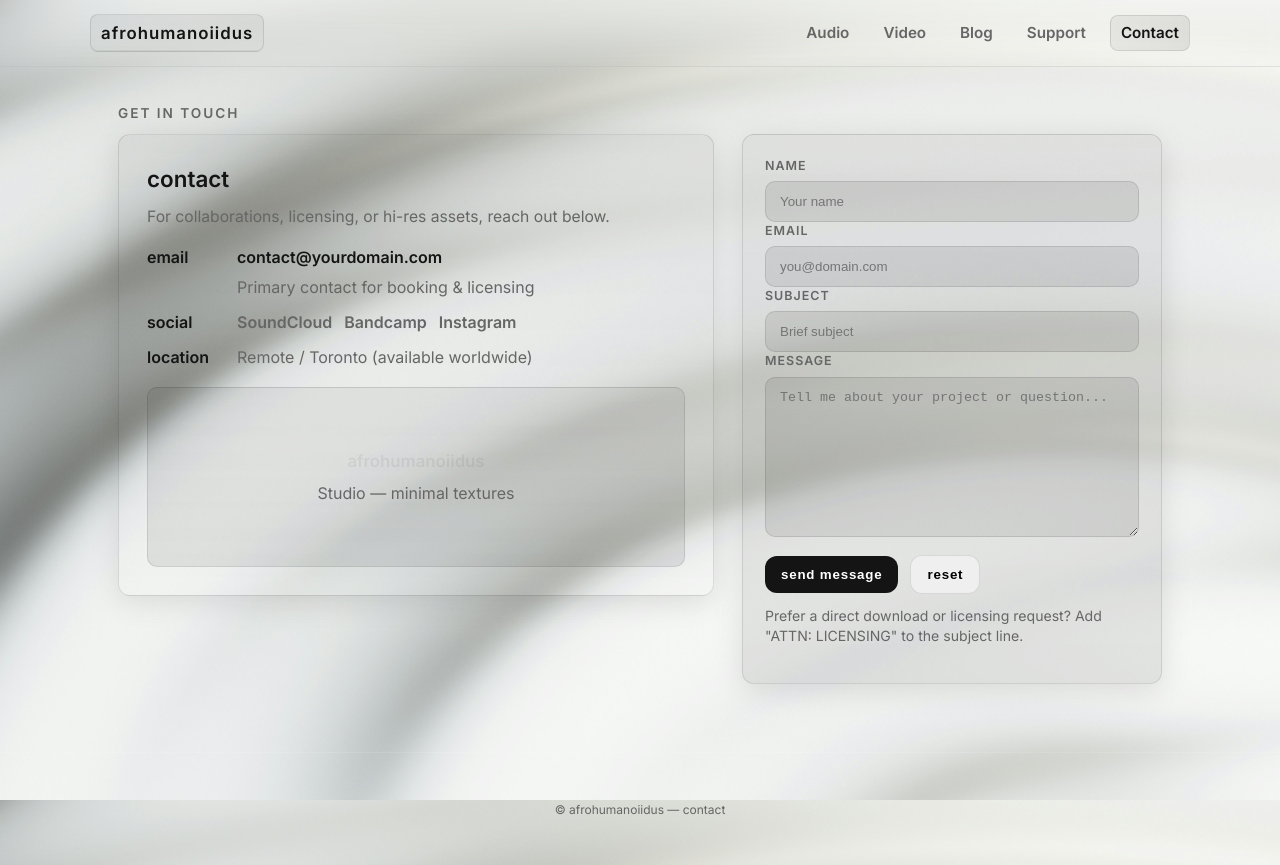
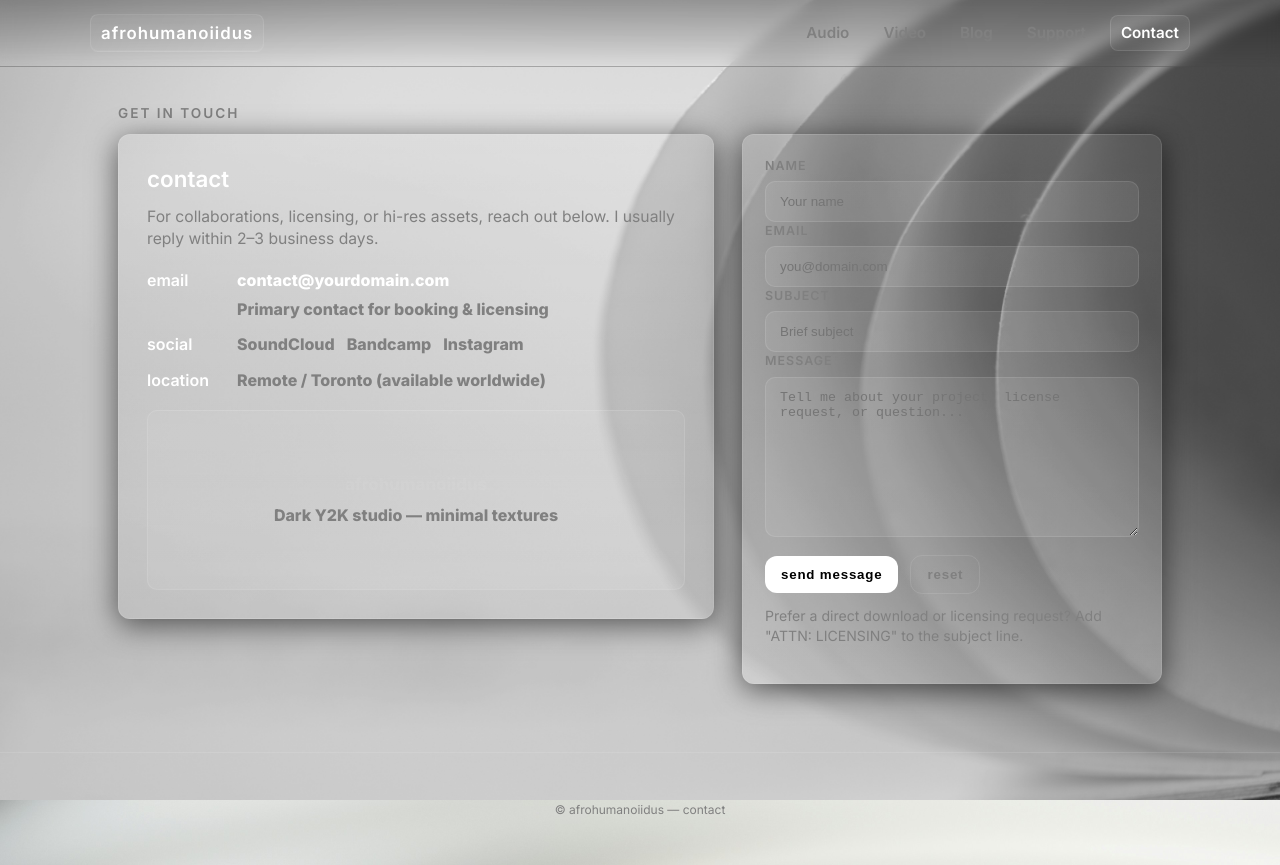
Before and after one commit to tajpol/afrohumanoiidus, a plain HTML site: page contact.html in a window 1280 px wide. Drawn offline with Linux system fonts and the light colour scheme; files whose address does not match are found by name.

Commit message:
Update contact.html

```diff
--- a/contact.html
+++ b/contact.html
@@ -1,24 +1,24 @@
 <!doctype html>
 <html lang="en">
 <head>
+  <meta charset="utf-8" />
+  <meta name="viewport" content="width=device-width,initial-scale=1" />
+  <title>afrohumanoiidus — Contact</title>
 
-  <meta charset="utf-8"/>
-  <meta name="viewport" content="width=device-width,initial-scale=1"/>
-  <title>afrohumanoiidus — contact</title>
-
-  <link href="https://fonts.googleapis.com/css2?family=Inter:wght@400;600&display=swap" rel="stylesheet">
-  <link rel="stylesheet" href="/css/global.css">
+  <link href="https://fonts.googleapis.com/css2?family=Inter:wght@300;400;600;800&display=swap" rel="stylesheet">
+  <link rel="stylesheet" href="css/global.css">
+  <meta name="description" content="Contact afrohumanoiidus — inquiries, licensing, collaborations.">
 </head>
-<body>
+<body class="dark">
   <header class="site-header">
     <div class="container header-inner">
-      <a class="brand" href="/index.html">afrohumanoiidus</a>
-      <nav class="nav" aria-label="Main navigation">
-        <a href="/index.html">Audio</a>
-        <a href="/video.html">Video</a>
-        <a href="/blog.html">Blog</a>
-        <a href="/support.html">Support</a>
-        <a href="/contact.html" class="active">Contact</a>
+      <a class="brand" href="index.html">afrohumanoiidus</a>
+      <nav class="nav">
+        <a href="index.html">Audio</a>
+        <a href="video.html">Video</a>
+        <a href="blog.html">Blog</a>
+        <a href="support.html">Support</a>
+        <a href="contact.html" class="active">Contact</a>
       </nav>
     </div>
   </header>
@@ -27,42 +27,44 @@
     <h1 class="title">get in touch</h1>
 
     <section class="contact-hero">
+      <!-- Left: contact information -->
       <aside class="contact-card panel" aria-labelledby="contact-heading">
         <h2 id="contact-heading">contact</h2>
-        <p class="lead">For collaborations, licensing, or hi-res assets, reach out below.</p>
+        <p class="lead">For collaborations, licensing, or hi-res assets, reach out below. I usually reply within 2–3 business days.</p>
 
         <div class="meta-list">
           <div class="meta-item">
             <strong>email</strong>
             <div>
-              <div><a href="mailto:contact@yourdomain.com" style="color:var(--text); text-decoration:none; font-weight:600;">contact@yourdomain.com</a></div>
-              <div style="color:var(--muted); font-weight:400; margin-top:6px;">Primary contact for booking & licensing</div>
+              <div><a href="mailto:contact@yourdomain.com" style="color:var(--accent-c); text-decoration:none; font-weight:900;">contact@yourdomain.com</a></div>
+              <div style="color:var(--muted); font-weight:700; margin-top:6px;">Primary contact for booking & licensing</div>
             </div>
           </div>
 
           <div class="meta-item">
             <strong>social</strong>
             <div style="display:flex;gap:12px;flex-wrap:wrap;">
-              <a href="#" style="color:var(--muted); text-decoration:none; font-weight:600;">SoundCloud</a>
-              <a href="#" style="color:var(--muted); text-decoration:none; font-weight:600;">Bandcamp</a>
-              <a href="#" style="color:var(--muted); text-decoration:none; font-weight:600;">Instagram</a>
+              <a href="#" style="color:var(--muted); text-decoration:none; font-weight:800;">SoundCloud</a>
+              <a href="#" style="color:var(--muted); text-decoration:none; font-weight:800;">Bandcamp</a>
+              <a href="#" style="color:var(--muted); text-decoration:none; font-weight:800;">Instagram</a>
             </div>
           </div>
 
           <div class="meta-item">
             <strong>location</strong>
-            <div style="color:var(--muted); font-weight:400;">Remote / Toronto (available worldwide)</div>
+            <div style="color:var(--muted); font-weight:700;">Remote / Toronto (available worldwide)</div>
           </div>
         </div>
 
         <div class="contact-visual" aria-hidden="true">
           <div style="text-align:center;">
-            <div style="font-weight:600; color:rgba(0,0,0,0.06); font-size:1.05rem;">afrohumanoiidus</div>
-            <div style="margin-top:8px; color:var(--muted); font-weight:400;">Studio — minimal textures</div>
+            <div style="font-weight:800; color:rgba(255,255,255,0.06); font-size:1.05rem;">afrohumanoiidus</div>
+            <div style="margin-top:8px; color:var(--muted); font-weight:700;">Dark Y2K studio — minimal textures</div>
           </div>
         </div>
       </aside>
 
+      <!-- Right: contact form -->
       <form class="contact-form panel" id="contact-form" action="mailto:contact@yourdomain.com" method="post" enctype="text/plain">
         <label for="name">name</label>
         <input id="name" name="name" type="text" placeholder="Your name" required>
@@ -74,11 +76,11 @@
         <input id="subject" name="subject" type="text" placeholder="Brief subject" required>
 
         <label for="message">message</label>
-        <textarea id="message" name="message" placeholder="Tell me about your project or question..." required></textarea>
+        <textarea id="message" name="message" placeholder="Tell me about your project, license request, or question..." required></textarea>
 
-        <div class="form-actions" style="margin-top:12px;">
+        <div class="form-actions">
           <button type="submit" class="btn btn-primary">send message</button>
-          <button type="reset" class="btn">reset</button>
+          <button type="reset" class="btn btn-ghost">reset</button>
         </div>
 
         <p style="color:var(--muted); margin-top:12px; font-size:0.88rem;">
@@ -86,12 +88,34 @@
         </p>
       </form>
     </section>
+
   </main>
 
   <footer class="site-footer">
-    <div class="container"><small>© afrohumanoiidus — contact</small></div>
+    <div class="container">
+      <small>© afrohumanoiidus — contact</small>
+    </div>
   </footer>
 
-  <script src="/js/theme-toggle.js"></script>
+  <!-- lightweight client-side enhancement: validate form and show a small confirmation for mailto (optional) -->
+  <script>
+    (function(){
+      var f = document.getElementById('contact-form');
+      if (!f) return;
+      f.addEventListener('submit', function(e){
+        // mailto as fallback: keep behaviour but show a brief toast
+        setTimeout(function(){
+          var toast = document.createElement('div');
+          toast.textContent = 'Message prepared — your mail client will open. Thank you!';
+          toast.style.position='fixed'; toast.style.right='18px'; toast.style.bottom='18px';
+          toast.style.background='linear-gradient(90deg,#00f0d6,#ff3aa2)'; toast.style.color='#071617';
+          toast.style.padding='10px 14px'; toast.style.borderRadius='10px'; toast.style.fontWeight='800';
+          toast.style.boxShadow='0 8px 30px rgba(0,0,0,0.6)';
+          document.body.appendChild(toast);
+          setTimeout(()=> toast.remove(), 3500);
+        }, 400);
+      });
+    })();
+  </script>
 </body>
 </html>
```
